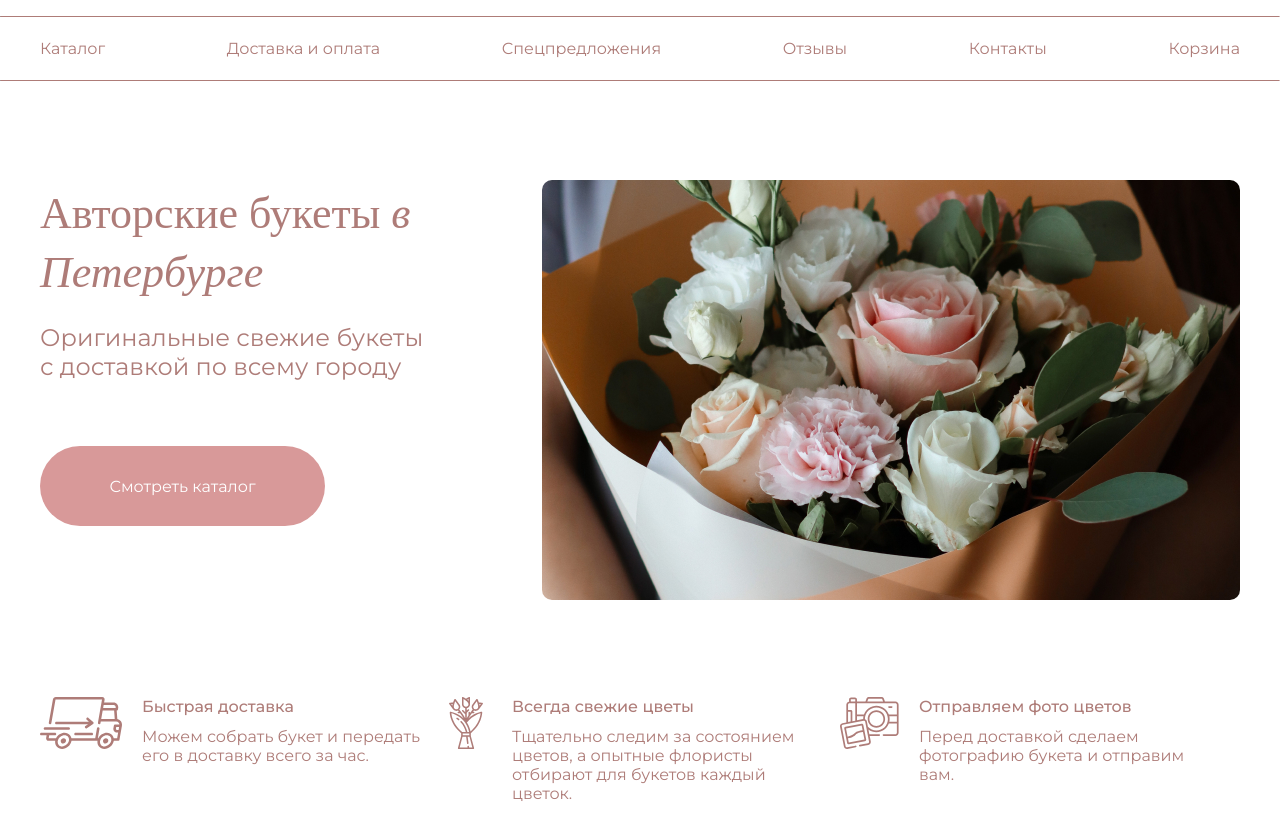
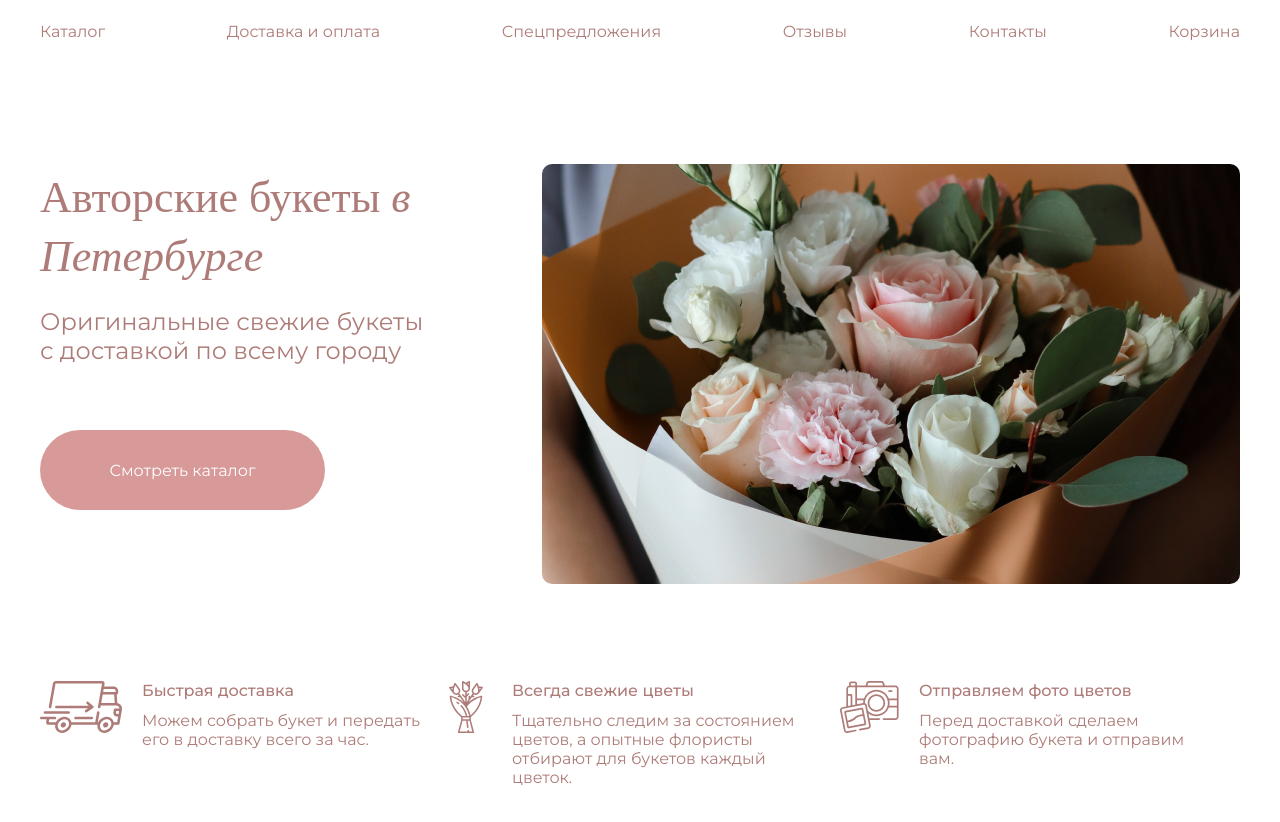
Before and after one commit to ritusya/FloristCompany, a plain HTML site: page index.html in a window 1280 px wide. Shown: the top 822 px of the page. Drawn offline with nearby package versions, Linux system fonts and the light colour scheme; a web font is replaced by a local one.

Commit message:
Update index.html

```diff
--- a/index.html
+++ b/index.html
@@ -6,17 +6,17 @@
     <meta name="viewport" content="width=device-width, initial-scale=1.0">
     <title>Florist</title>
     <link rel="stylesheet" href="./css/style.css">
+    <link rel="stylesheet" href="./css/media.css">
     <link rel="icon" type="image/x-icon" href="./img/fl_favicon.png">
 </head>
 
+
+
+
 <body>
-
     <!-- header start -->
     <header class="header">
-    <div class="content">
-        <hr class="solid">
         <div class="container">
-
             <div class="header__wrapper">
                 <nav class="nav">
                     <a href="#id1" class="nav__link">Каталог</a>
@@ -27,9 +27,6 @@
                     <a href="#" class="nav__link">Корзина</a>
                 </nav>
             </div>
-
-        </div>
-    <hr class="solid">
         </div>
     </header>
     <!-- header end -->
```
Lines whose indentation alone changed are shown as unchanged.
